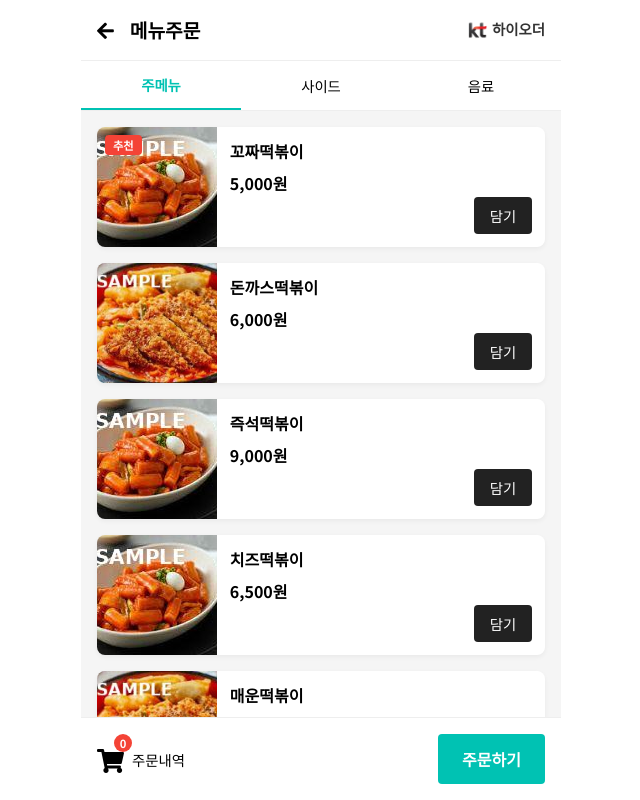
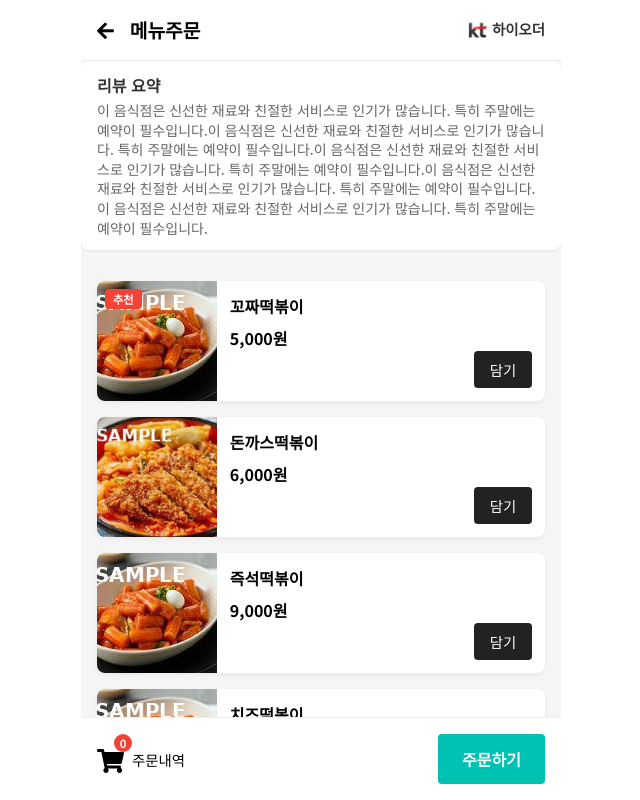
Before and after one commit to mmg-service/mmg-web, a Vue app: page /order in a window 1280 px wide. Shown: the whole page, without its empty margins (319-959 px from the left). Built offline with nearby package versions, Linux system fonts and the light colour scheme.

Commit message:
리뷰요약 추가

```diff
--- /dev/null
+++ b/src/components/review/ReviewSummary.vue
@@ -0,0 +1,62 @@
+<template>
+    <div class="review-summary-container">
+      <h3 class="review-summary-title">리뷰 요약</h3>
+      <div class="review-summary-content">
+        <p>{{ summaryText }}</p>
+      </div>
+    </div>
+  </template>
+
+  <script>
+  export default {
+    name: 'ReviewSummary',
+    props: {
+      summaryText: {
+        type: String,
+        default: '이 음식점은 대체로 긍정적인 평가를 받고 있습니다. 특히 서비스와 맛에 대한 언급이 많습니다.'
+      }
+    }
+  }
+  </script>
+
+  <style scoped>
+  .review-summary-container {
+    background-color: #fff;
+    border-radius: 8px;
+    padding: 12px 16px;
+    margin-bottom: 15px;
+    box-shadow: 0 1px 3px rgba(0, 0, 0, 0.08);
+    min-height: 50px; /* 최소 높이를 설정하고 컨텐츠에 따라 확장되도록 변경 */
+    display: flex;
+    flex-direction: column;
+  }
+
+  .review-summary-title {
+    font-size: 16px;
+    font-weight: 600;
+    color: #333;
+    margin: 0 0 4px 0;
+  }
+
+  .review-summary-content {
+    font-size: 14px;
+    color: #666;
+    margin: 0;
+    /* 말줄임표 관련 스타일 제거 */
+    /* overflow: hidden;
+    text-overflow: ellipsis;
+    display: -webkit-box;
+    -webkit-line-clamp: 1;
+    -webkit-box-orient: vertical; */
+
+    /* 줄바꿈 허용 */
+    white-space: normal;
+    word-wrap: break-word;
+  }
+
+  /* p 태그 스타일 */
+  .review-summary-content p {
+    margin: 0;
+    line-height: 1.4;
+  }
+  </style>
--- a/src/views/MenuOrderView.vue
+++ b/src/views/MenuOrderView.vue
@@ -14,11 +14,14 @@
       </div>
     </header>
 
-    <div class="menu-tabs">
+    <!-- <div class="menu-tabs">
       <button class="tab-button active">주메뉴</button>
       <button class="tab-button">사이드</button>
       <button class="tab-button">음료</button>
-    </div>
+    </div> -->
+
+    <!-- 새로운 리뷰 요약 컴포넌트 -->
+    <ReviewSummary :summaryText="restaurantReviewSummary" />
 
     <div class="menu-list">
       <div v-for="menu in menuItems" :key="menu.id" class="menu-card">
@@ -150,7 +153,12 @@
 </template>
 <script>
 import reviewService from "@/services/review.service";
+import ReviewSummary from '@/components/review/ReviewSummary.vue'
+
 export default {
+  components: {
+    ReviewSummary
+  },
   name: "MenuOrderView",
   data() {
     return {
@@ -199,6 +207,7 @@ export default {
       reviewText: "",
       lastOrderId: null,
       responseData: null,
+      restaurantReviewSummary: '이 음식점은 신선한 재료와 친절한 서비스로 인기가 많습니다. 특히 주말에는 예약이 필수입니다.이 음식점은 신선한 재료와 친절한 서비스로 인기가 많습니다. 특히 주말에는 예약이 필수입니다.이 음식점은 신선한 재료와 친절한 서비스로 인기가 많습니다. 특히 주말에는 예약이 필수입니다.이 음식점은 신선한 재료와 친절한 서비스로 인기가 많습니다. 특히 주말에는 예약이 필수입니다.이 음식점은 신선한 재료와 친절한 서비스로 인기가 많습니다. 특히 주말에는 예약이 필수입니다.'
     };
   },
   computed: {
```
